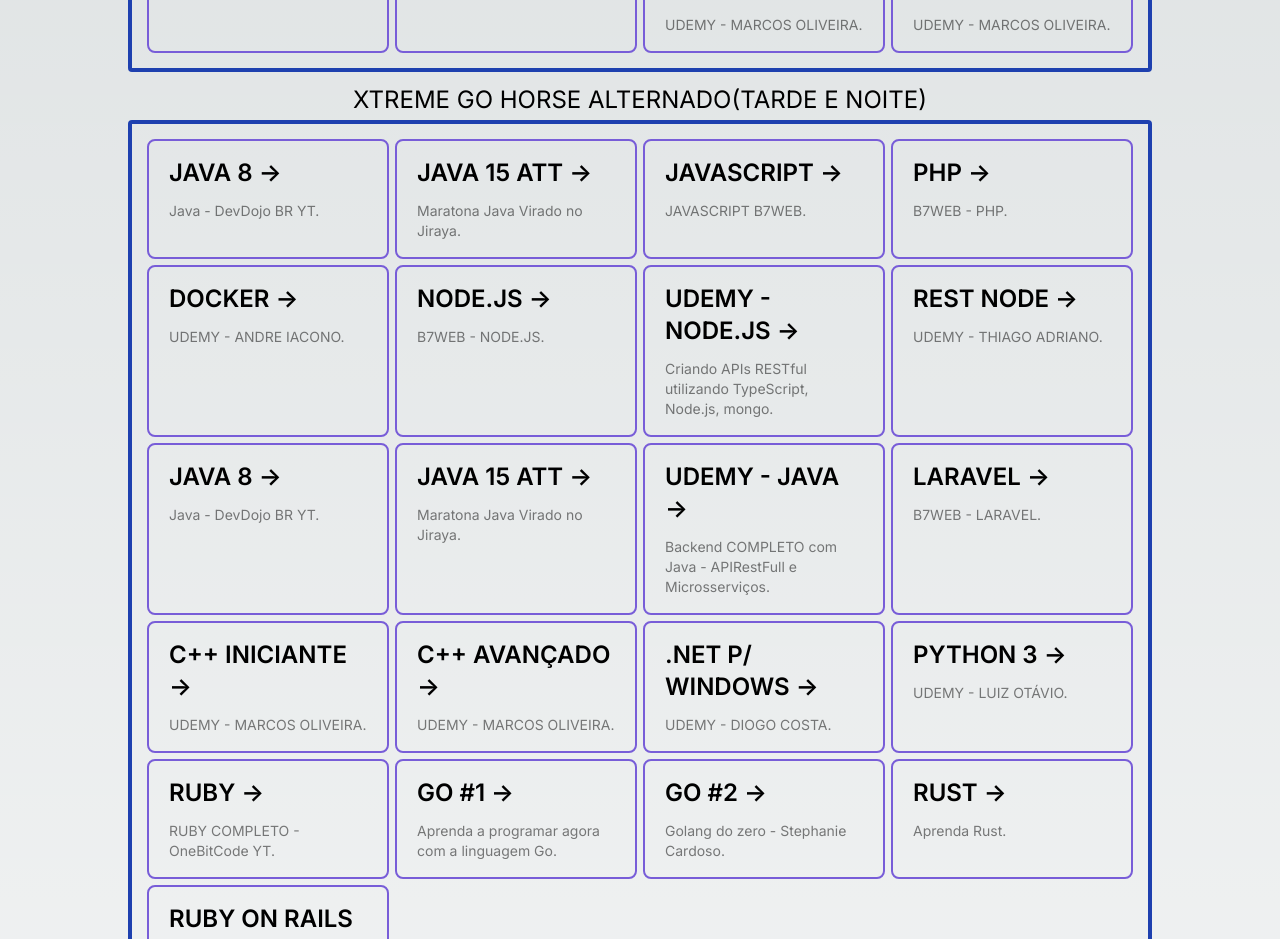
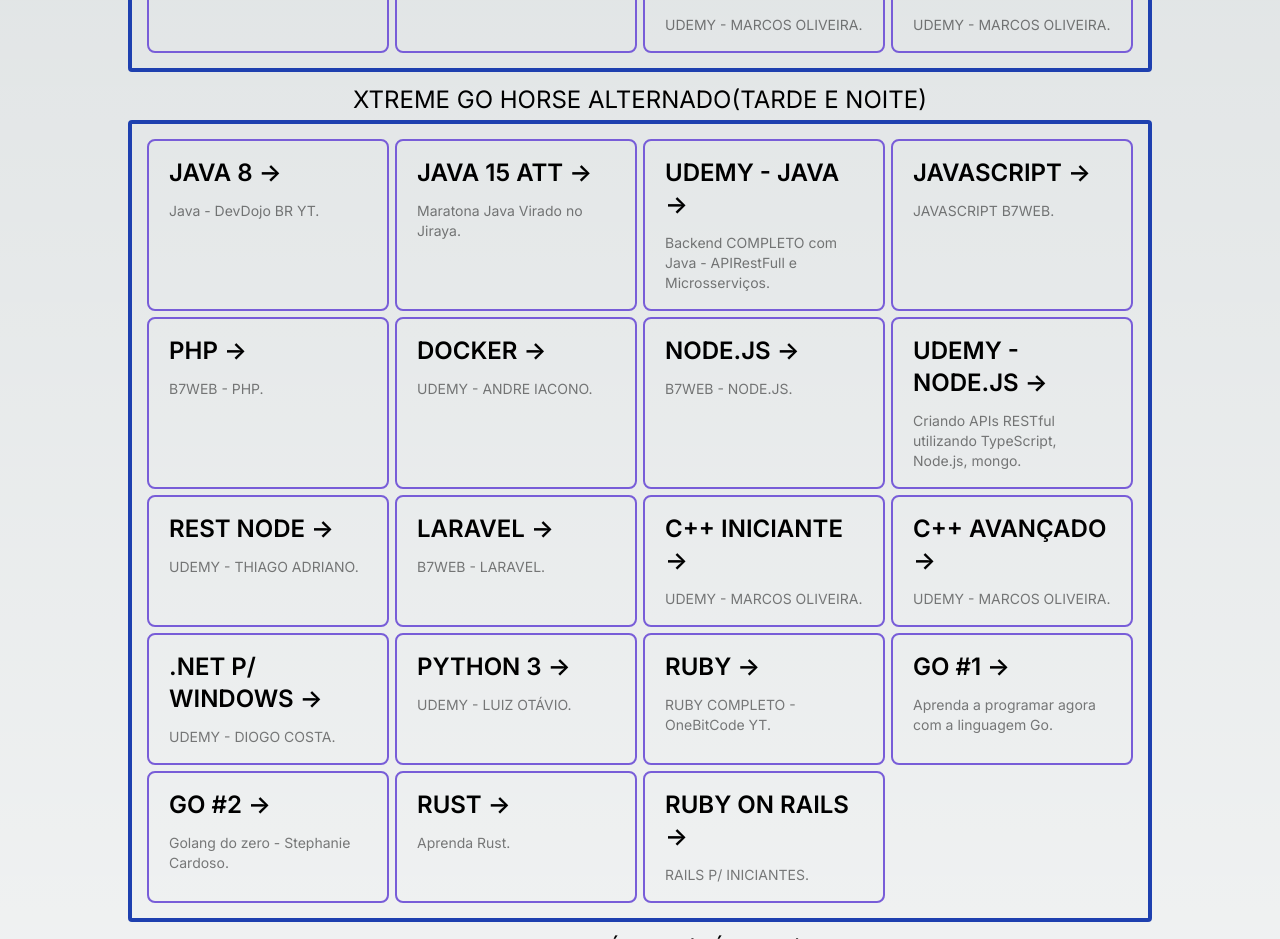
Before and after one commit to GamerCleanVic/design-dev, a Next.js app: page / in a window 1280 px wide. Shown: the part 880-1819 px from the top of the page. Built offline with nearby package versions, Linux system fonts and the light colour scheme.

Commit message:
reorganização

```diff
--- a/src/app/page.tsx
+++ b/src/app/page.tsx
@@ -306,6 +306,23 @@
       </a>
 
       <a
+            href="https://www.udemy.com/course-dashboard-redirect/?course_id=4312408"
+            className="group rounded-lg border border-transparent px-5 py-4 transition-colors hover:border-gray-300 hover:bg-gray-100 hover:dark:border-neutral-700 hover:dark:bg-neutral-800/30 card-buttom"
+            target="_blank"
+            rel="noopener noreferrer"
+          >
+            <h2 className="mb-3 text-2xl font-semibold">
+            UDEMY - JAVA{" "}
+              <span className="inline-block transition-transform group-hover:translate-x-1 motion-reduce:transform-none">
+                -&gt;
+              </span>
+            </h2>
+            <p className="m-0 max-w-[30ch] text-sm opacity-50">
+              Backend COMPLETO com Java - APIRestFull e Microsserviços.
+            </p>
+        </a>
+
+      <a
             href="https://app.b7web.com.br/course/fundamentos-de-javascript"
             className="group rounded-lg border border-transparent px-5 py-4 transition-colors hover:border-gray-300 hover:bg-gray-100 hover:dark:border-neutral-700 hover:dark:bg-neutral-800/30 card-buttom"
             target="_blank"
@@ -406,57 +423,6 @@
           UDEMY - THIAGO ADRIANO.
           </p>
         </a>
-
-        <a
-            href="https://www.youtube.com/playlist?list=PL62G310vn6nHrMr1tFLNOYP_c73m6nAzL"
-            className="group rounded-lg border border-transparent px-5 py-4 transition-colors hover:border-gray-300 hover:bg-gray-100 hover:dark:border-neutral-700 hover:dark:bg-neutral-800/30 card-buttom"
-            target="_blank"
-            rel="noopener noreferrer"
-          >
-            <h2 className="mb-3 text-2xl font-semibold">
-            JAVA 8{" "}
-              <span className="inline-block transition-transform group-hover:translate-x-1 motion-reduce:transform-none">
-                -&gt;
-              </span>
-            </h2>
-            <p className="m-0 max-w-[30ch] text-sm opacity-50">
-            Java - DevDojo BR YT.
-            </p>
-          </a>
-
-          <a
-            href="https://www.youtube.com/playlist?list=PL62G310vn6nFIsOCC0H-C2infYgwm8SWW"
-            className="group rounded-lg border border-transparent px-5 py-4 transition-colors hover:border-gray-300 hover:bg-gray-100 hover:dark:border-neutral-700 hover:dark:bg-neutral-800/30 card-buttom"
-            target="_blank"
-            rel="noopener noreferrer"
-          >
-            <h2 className="mb-3 text-2xl font-semibold">
-            JAVA 15 ATT{" "}
-              <span className="inline-block transition-transform group-hover:translate-x-1 motion-reduce:transform-none">
-                -&gt;
-              </span>
-            </h2>
-            <p className="m-0 max-w-[30ch] text-sm opacity-50">
-            Maratona Java Virado no Jiraya.
-            </p>
-          </a>
-
-          <a
-            href="https://www.udemy.com/course-dashboard-redirect/?course_id=4312408"
-            className="group rounded-lg border border-transparent px-5 py-4 transition-colors hover:border-gray-300 hover:bg-gray-100 hover:dark:border-neutral-700 hover:dark:bg-neutral-800/30 card-buttom"
-            target="_blank"
-            rel="noopener noreferrer"
-          >
-            <h2 className="mb-3 text-2xl font-semibold">
-            UDEMY - JAVA{" "}
-              <span className="inline-block transition-transform group-hover:translate-x-1 motion-reduce:transform-none">
-                -&gt;
-              </span>
-            </h2>
-            <p className="m-0 max-w-[30ch] text-sm opacity-50">
-              Backend COMPLETO com Java - APIRestFull e Microsserviços.
-            </p>
-          </a>
 
         <a
           href="https://app.b7web.com.br/course/introducao-ao-laravel"
```
